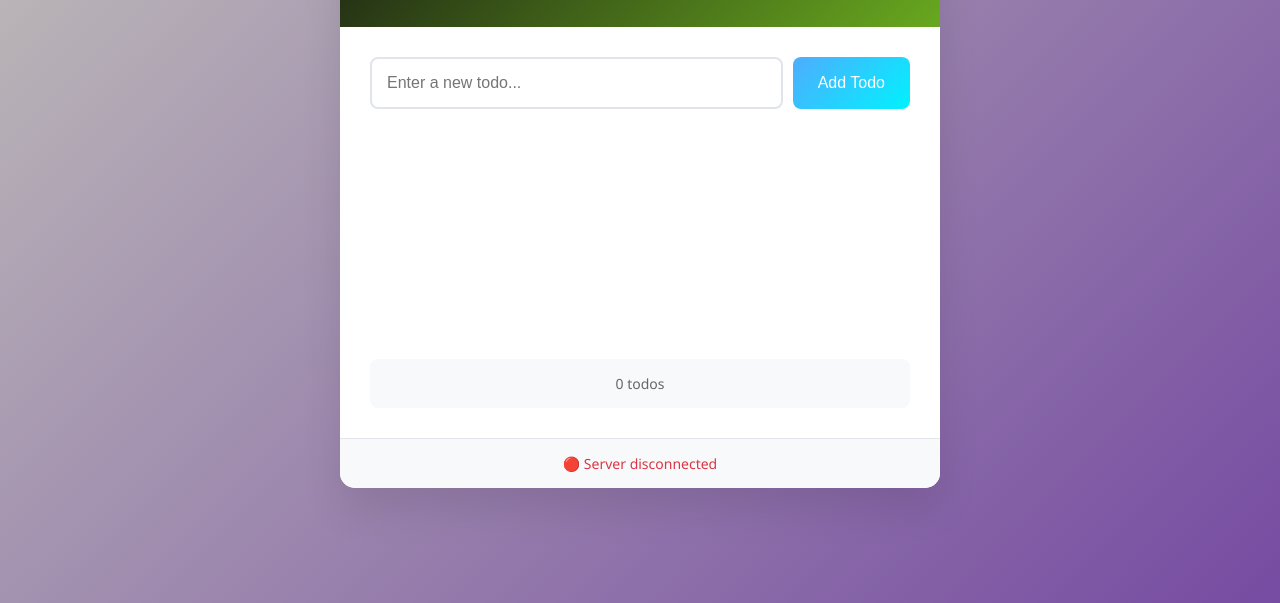
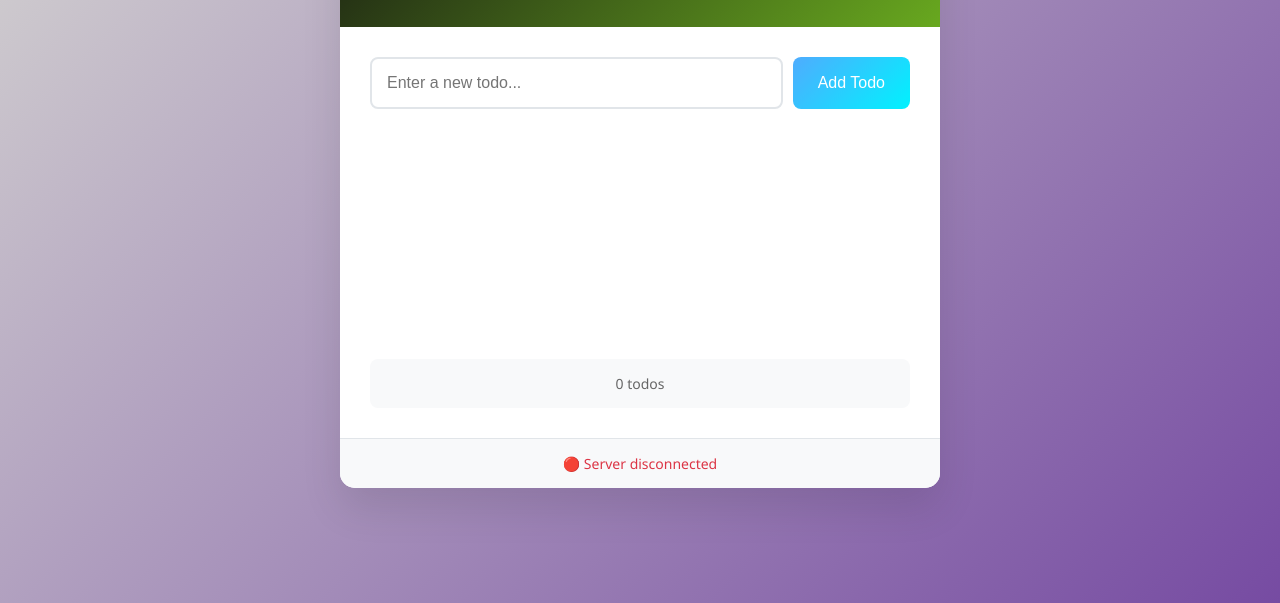
Before and after one commit to marwaneRomani/test-webhook, a website: page public/index.html in a window 1280 px wide. Shown: the part 197-800 px from the top of the page. Drawn offline with Linux system fonts and the light colour scheme; no server answers.

Commit message:
change color

```diff
--- a/public/style.css
+++ b/public/style.css
@@ -6,7 +6,7 @@
 
 body {
     font-family: 'Segoe UI', Tahoma, Geneva, Verdana, sans-serif;
-    background: linear-gradient(135deg, #c0bfb9 0%, #764ba2 100%);
+    background: linear-gradient(135deg, #d6d6d2 0%, #764ba2 100%);
     min-height: 100vh;
     padding: 20px;
 }
```
